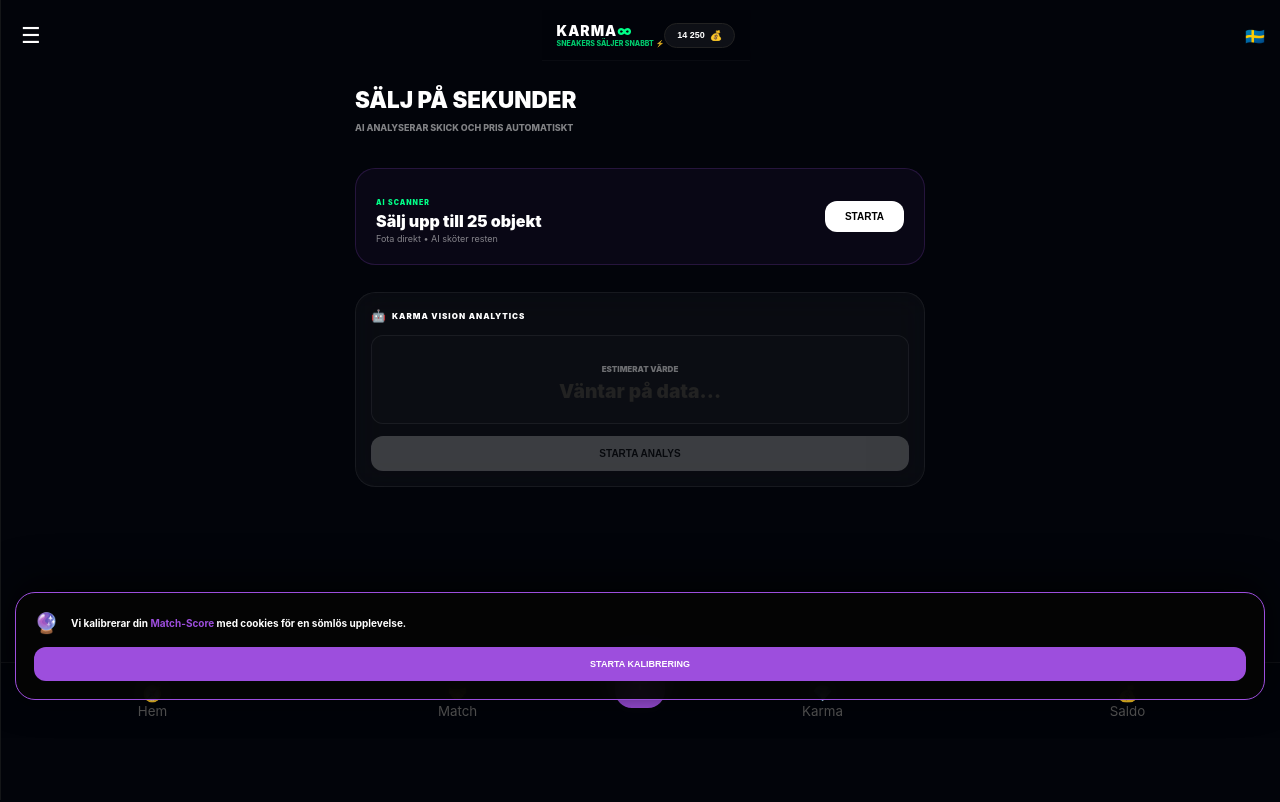
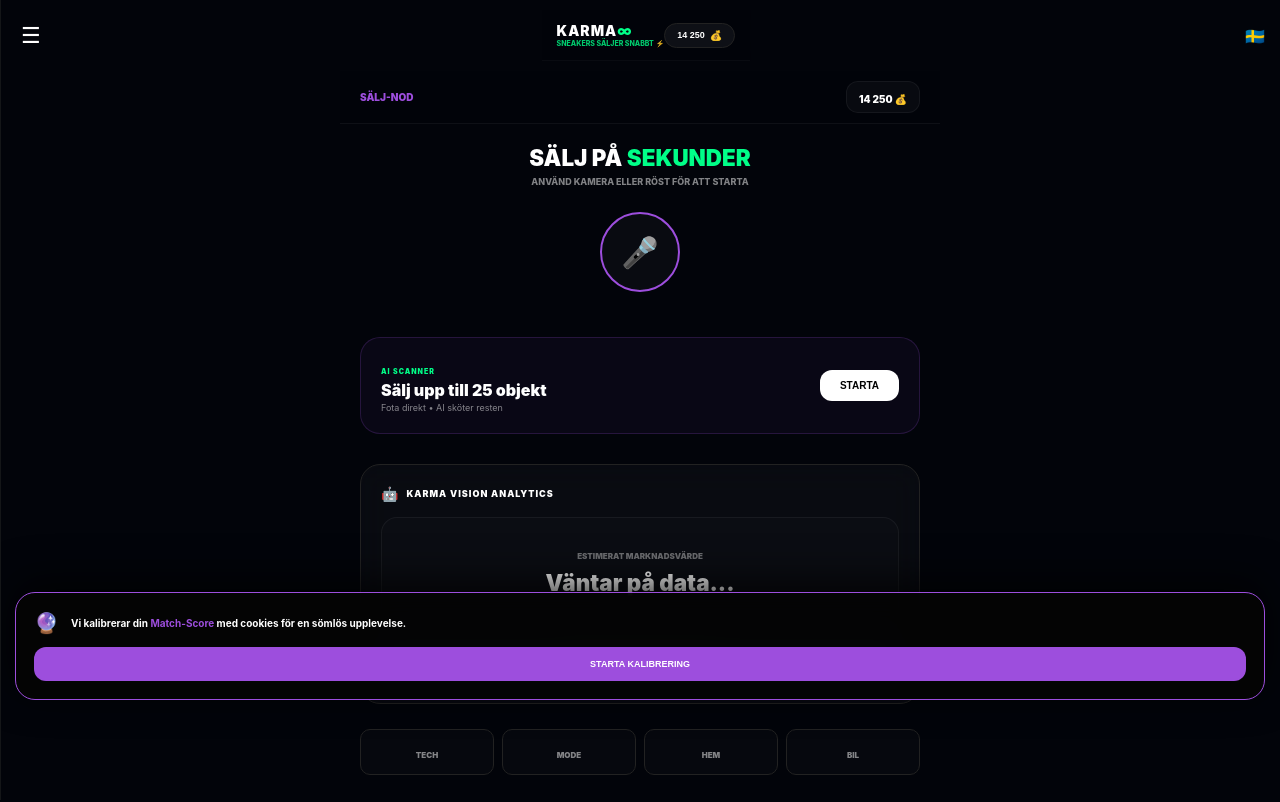
Before and after one commit to gascheckking/marketbeg-appGem, a Next.js app: page /sell in a window 1280 px wide. Shown: the top 802 px of the page. Built offline with nearby package versions, Linux system fonts and the light colour scheme.

Commit message:
Update page.tsx

```diff
--- a/app/sell/page.tsx
+++ b/app/sell/page.tsx
@@ -1,35 +1,118 @@
 // // app/sell/page.tsx
 "use client";
-import React from 'react';
+import React, { useState } from 'react';
 import CameraBatch from '@/components/CameraBatch';
 
 export default function StandardSell() {
+  const [isRecording, setIsRecording] = useState(false);
+  const [aiStatus, setAiStatus] = useState("Väntar på data...");
+
+  const startVoiceScan = () => {
+    setIsRecording(true);
+    setAiStatus("Lyssnar...");
+    setTimeout(() => {
+      setIsRecording(false);
+      setAiStatus("iPhone 15 Pro funnen - 9 800 KR");
+    }, 2000);
+  };
+
   return (
-    <div className="page-wrapper" style={{ padding: '15px' }}>
-      <header style={{ marginBottom: '20px' }}>
-        <h1 style={{ fontSize: '1.4rem', fontWeight: 900, margin: 0 }}>SÄLJ PÅ SEKUNDER</h1>
-        <p style={{ fontSize: '9px', opacity: 0.5, fontWeight: 800 }}>AI ANALYSERAR SKICK OCH PRIS AUTOMATISKT</p>
-      </header>
+    <div className="page-wrapper" style={{ animation: 'fadeIn 0.5s ease' }}>
 
-      <div style={{ display: 'grid', gridTemplateColumns: '1fr', gap: '12px' }}>
-        <CameraBatch />
+      {/* LÅST SYSTEM-NAV (Toppen) */}
+      <div style={{
+        position: 'sticky', top: 0, zIndex: 100,
+        background: 'rgba(2, 4, 10, 0.95)', backdropFilter: 'blur(20px)',
+        borderBottom: '1px solid rgba(255,255,255,0.05)', padding: '10px 20px'
+      }}>
+        <div style={{ display: 'flex', justifyContent: 'space-between', alignItems: 'center' }}>
+          <div style={{ display: 'flex', gap: '15px' }}>
+             <span style={{ fontSize: '10px', fontWeight: 900, color: 'var(--neon-purple)' }}>SÄLJ-NOD</span>
+          </div>
+          <div style={{ background: 'rgba(255,255,255,0.03)', padding: '5px 12px', borderRadius: '12px', border: '1px solid rgba(255,255,255,0.05)' }}>
+             <span style={{ fontSize: '10px', fontWeight: 900 }}>14 250 💰</span>
+          </div>
+        </div>
+      </div>
 
-        <div className="glass-card" style={{ display: 'flex', flexDirection: 'column', gap: '12px', padding: '15px' }}>
-          <div style={{ display: 'flex', alignItems: 'center', gap: '6px' }}>
-            <span style={{ fontSize: '12px' }}>🤖</span>
-            <h3 style={{ fontSize: '8px', fontWeight: 900, letterSpacing: '1px', margin: 0 }}>KARMA VISION ANALYTICS</h3>
+      <div style={{ padding: '20px' }}>
+        <header style={{ marginBottom: '25px', textAlign: 'center' }}>
+          <h1 style={{ fontSize: '1.4rem', fontWeight: 900, margin: 0 }}>SÄLJ PÅ <span style={{ color: 'var(--neon-mint)' }}>SEKUNDER</span></h1>
+          <p style={{ fontSize: '9px', opacity: 0.5, fontWeight: 800, marginTop: '5px' }}>
+            {isRecording ? "AI ANALYSERAR DIN RÖST..." : "ANVÄND KAMERA ELLER RÖST FÖR ATT STARTA"}
+          </p>
+        </header>
+
+        {/* RÖST-AKTIVERING (Centrerad och dominant) */}
+        <div style={{ display: 'flex', justifyContent: 'center', marginBottom: '30px' }}>
+          <button
+            onClick={startVoiceScan}
+            style={{
+              width: '80px', height: '80px', borderRadius: '50%',
+              background: isRecording ? 'var(--neon-purple)' : 'rgba(255,255,255,0.03)',
+              border: '2px solid var(--neon-purple)',
+              display: 'flex', alignItems: 'center', justifyContent: 'center',
+              fontSize: '30px', transition: '0.3s',
+              boxShadow: isRecording ? '0 0 25px var(--neon-purple)' : 'none'
+            }}>
+            {isRecording ? '🎙️' : '🎤'}
+          </button>
+        </div>
+
+        <div style={{ display: 'grid', gridTemplateColumns: '1fr', gap: '15px' }}>
+          {/* DIN BEFINTLIGA KAMERA-KOMPONENT */}
+          <CameraBatch />
+
+          {/* AI ANALYTICS BOX */}
+          <div className="glass-card" style={{
+            display: 'flex', flexDirection: 'column', gap: '15px', padding: '20px',
+            border: aiStatus.includes("funnen") ? '1px solid var(--neon-mint)' : '1px solid #222'
+          }}>
+            <div style={{ display: 'flex', alignItems: 'center', gap: '8px' }}>
+              <span style={{ fontSize: '14px' }}>🤖</span>
+              <h3 style={{ fontSize: '9px', fontWeight: 900, letterSpacing: '1px', margin: 0 }}>KARMA VISION ANALYTICS</h3>
+            </div>
+
+            <div style={{
+              padding: '25px 15px', background: 'rgba(255,255,255,0.01)',
+              borderRadius: '16px', border: '1px solid rgba(255,255,255,0.05)', textAlign: 'center'
+            }}>
+              <p style={{ fontSize: '8px', fontWeight: 900, marginBottom: '8px', opacity: 0.4 }}>ESTIMERAT MARKNADSVÄRDE</p>
+              <div style={{ fontSize: '1.4rem', fontWeight: 900, color: aiStatus.includes("funnen") ? 'var(--neon-mint)' : '#fff' }}>
+                {aiStatus}
+              </div>
+            </div>
+
+            <button
+              className="primary-btn"
+              style={{
+                padding: '16px', fontSize: '12px', fontWeight: 900,
+                background: aiStatus.includes("funnen") ? 'var(--neon-purple)' : 'rgba(255,255,255,0.05)',
+                color: aiStatus.includes("funnen") ? '#fff' : '#444'
+              }}
+              disabled={!aiStatus.includes("funnen")}
+            >
+              STARTA INSTANT MATCH
+            </button>
           </div>
 
-          <div style={{ padding: '20px', background: 'rgba(255,255,255,0.01)', borderRadius: '12px', border: '1px solid var(--border)', textAlign: 'center' }}>
-            <p style={{ fontSize: '8px', fontWeight: 900, marginBottom: '5px', opacity: 0.4 }}>ESTIMERAT VÄRDE</p>
-            <div style={{ fontSize: '1.2rem', fontWeight: 900, color: '#222' }}>Väntar på data...</div>
+          {/* SMALA AVLÅNGA KATEGORIER (För snabbval) */}
+          <div style={{ display: 'grid', gridTemplateColumns: 'repeat(4, 1fr)', gap: '8px', marginTop: '10px' }}>
+            {['TECH', 'MODE', 'HEM', 'BIL'].map((cat, i) => (
+              <div key={i} style={{
+                background: 'rgba(255,255,255,0.02)', borderRadius: '10px', padding: '12px 0',
+                textAlign: 'center', border: '1px solid #222'
+              }}>
+                <span style={{ fontSize: '8px', fontWeight: 900, opacity: 0.5 }}>{cat}</span>
+              </div>
+            ))}
           </div>
-
-          <button className="primary-btn" style={{ opacity: 0.2, cursor: 'not-allowed', padding: '12px', fontSize: '10px' }} disabled>
-            STARTA ANALYS
-          </button>
         </div>
       </div>
+
+      <style jsx>{`
+        @keyframes fadeIn { from { opacity: 0; } to { opacity: 1; } }
+      `}</style>
     </div>
   );
 }
```
